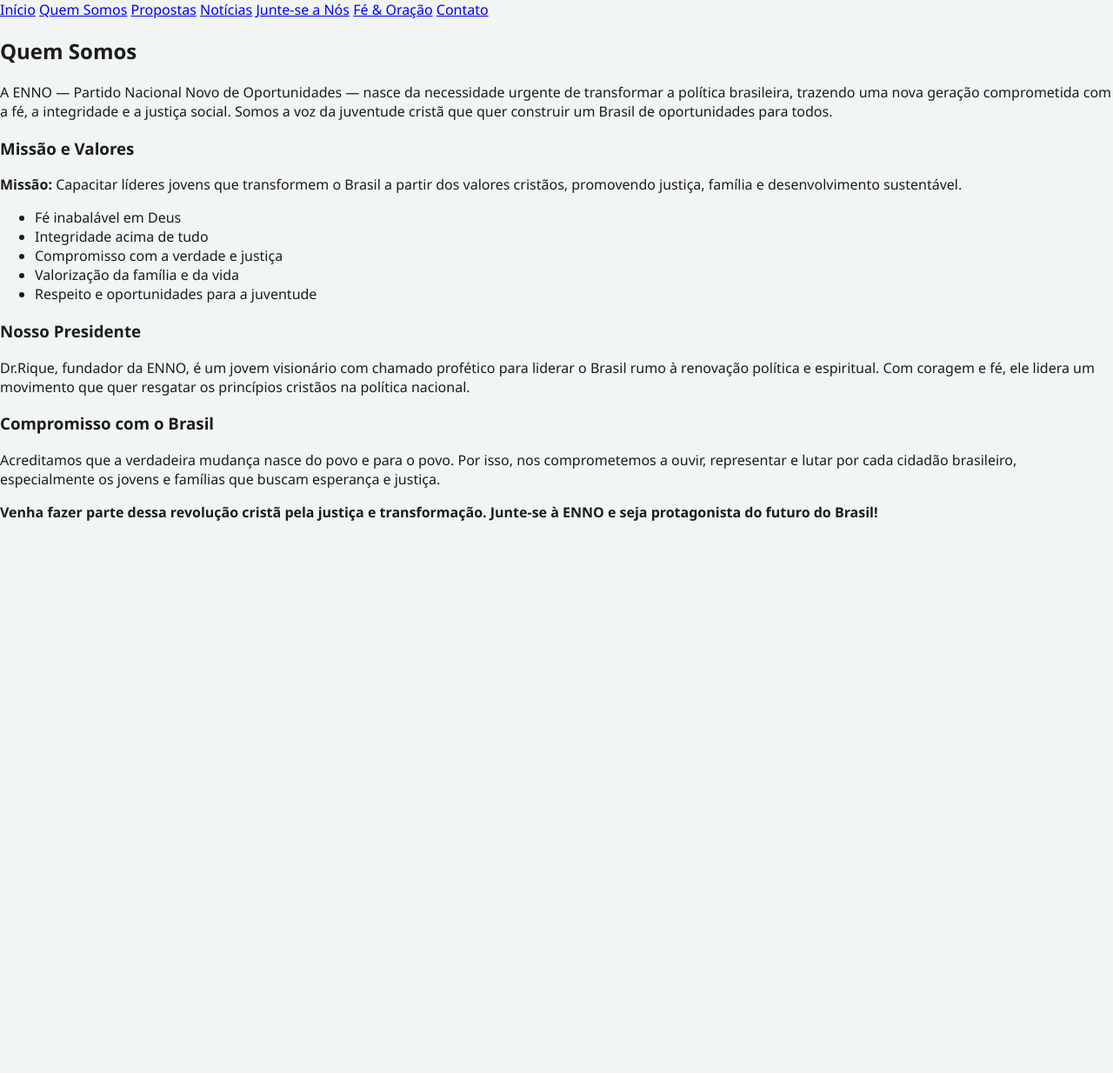
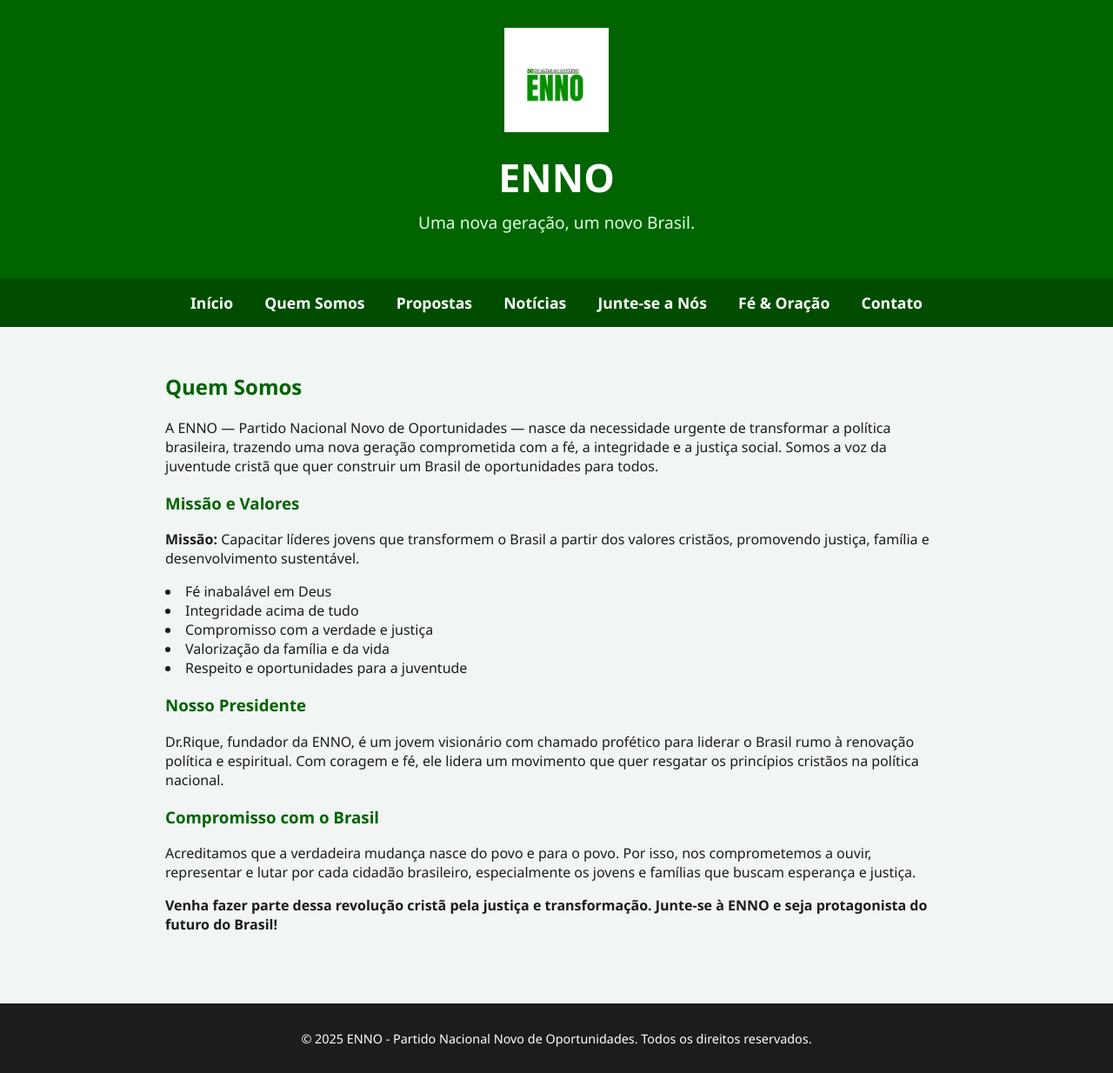
Before and after one commit to partidoennooficial/enno-site, a plain HTML site: page quem-somos.html in a window 1280 px wide. Shown: the whole page at 87% size. Before the commit the page ends 800 px from the top, so only its background shows below. Drawn offline with Linux system fonts and the light colour scheme.

Commit message:
Atualizar o quem-somos.html

```diff
--- a/quem-somos.html
+++ b/quem-somos.html
@@ -3,23 +3,83 @@
 <head>
   <meta charset="UTF-8" />
   <meta name="viewport" content="width=device-width, initial-scale=1" />
-  <title>ENNO - [Quem somos]</title>
-
-  <!-- CSS inline no head -->
+  <title>ENNO - Quem Somos</title>
   <style>
-    /* Aqui você copia e cola todo o seu CSS que estava no style do HTML original */
     body {
       margin: 0;
       font-family: 'Segoe UI', Arial, sans-serif;
       background-color: #f1f5f4;
       color: #1c1c1c;
     }
-    /* resto do CSS... */
+    header {
+      background-color: #006400; /* Verde escuro patriótico */
+      color: white;
+      padding: 2rem 1rem;
+      text-align: center;
+    }
+    header img {
+      max-width: 120px;
+      margin-bottom: 1rem;
+    }
+    header h1 {
+      font-size: 2.8rem;
+      margin: 0;
+    }
+    header p {
+      margin-top: 0.5rem;
+      font-size: 1.2rem;
+      color: #e0ffe0;
+    }
+    nav {
+      background-color: #004d00;
+      padding: 1rem;
+      text-align: center;
+    }
+    nav a {
+      color: white;
+      margin: 0 1rem;
+      font-weight: bold;
+      text-decoration: none;
+      font-size: 1.1rem;
+    }
+    nav a:hover {
+      text-decoration: underline;
+    }
+    main {
+      padding: 2rem;
+      max-width: 900px;
+      margin: auto;
+    }
+    h2, h3 {
+      color: #006400;
+    }
+    ul {
+      list-style: inside disc;
+      padding-left: 0;
+    }
+    footer {
+      background-color: #1c1c1c;
+      color: white;
+      text-align: center;
+      padding: 1rem;
+      margin-top: 2rem;
+      font-size: 0.9rem;
+    }
+    @media (max-width: 600px) {
+      header h1 { font-size: 2rem; }
+      header p, main p { font-size: 1rem; }
+      nav a { display: block; margin: 0.5rem 0; }
+    }
   </style>
 </head>
 <body>
 
-  <!-- Menu (copiado igual em todos) -->
+  <header>
+    <img src="logo-enno.png" alt="Logo da ENNO" />
+    <h1>ENNO</h1>
+    <p>Uma nova geração, um novo Brasil.</p>
+  </header>
+
   <nav>
     <a href="index.html">Início</a>
     <a href="quem-somos.html">Quem Somos</a>
@@ -51,9 +111,11 @@
     <p>Acreditamos que a verdadeira mudança nasce do povo e para o povo. Por isso, nos comprometemos a ouvir, representar e lutar por cada cidadão brasileiro, especialmente os jovens e famílias que buscam esperança e justiça.</p>
 
     <p><strong>Venha fazer parte dessa revolução cristã pela justiça e transformação. Junte-se à ENNO e seja protagonista do futuro do Brasil!</strong></p>
-
   </main>
 
+  <footer>
+    <p>© 2025 ENNO - Partido Nacional Novo de Oportunidades. Todos os direitos reservados.</p>
+  </footer>
 
 </body>
 </html>
```
Lines whose indentation alone changed are shown as unchanged.
